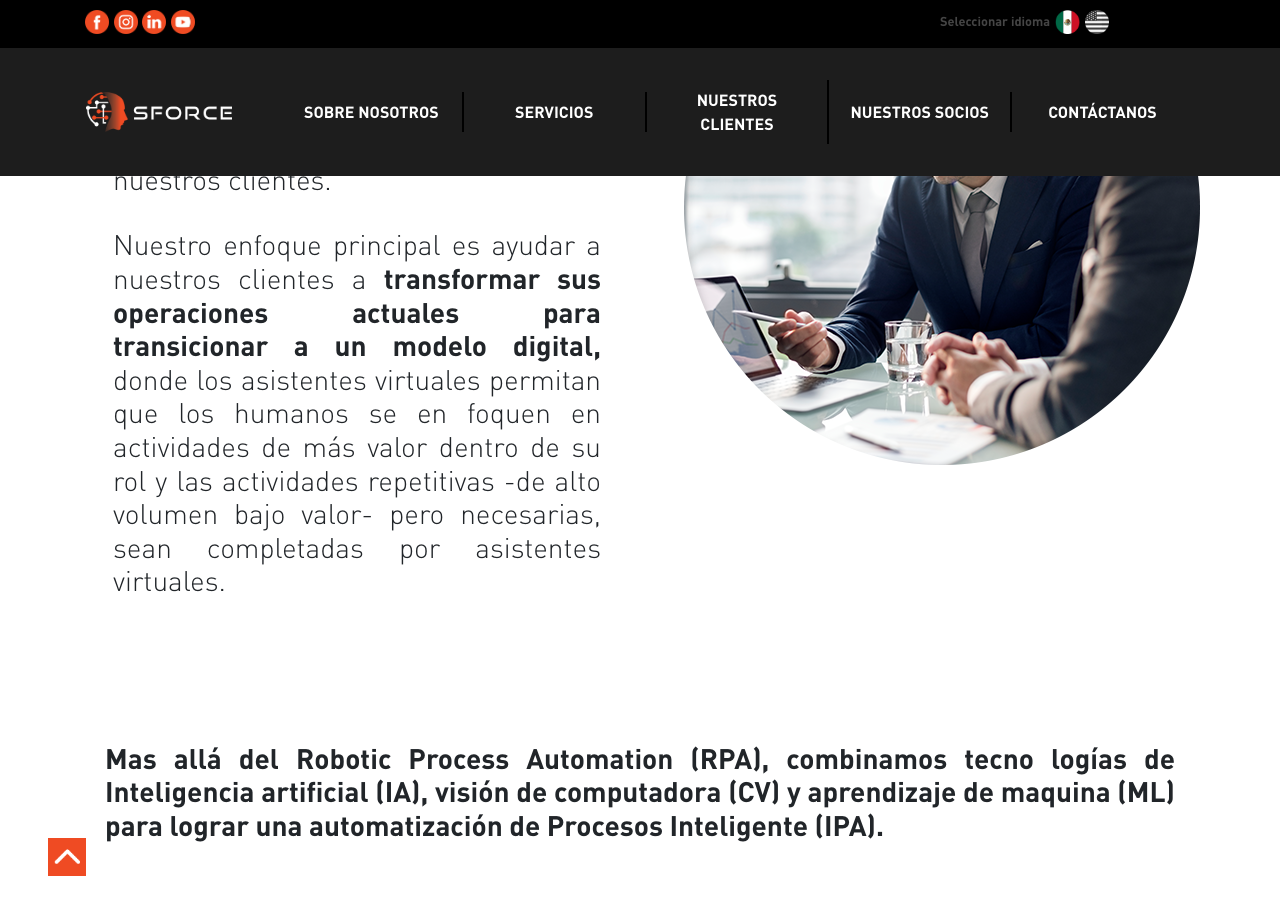
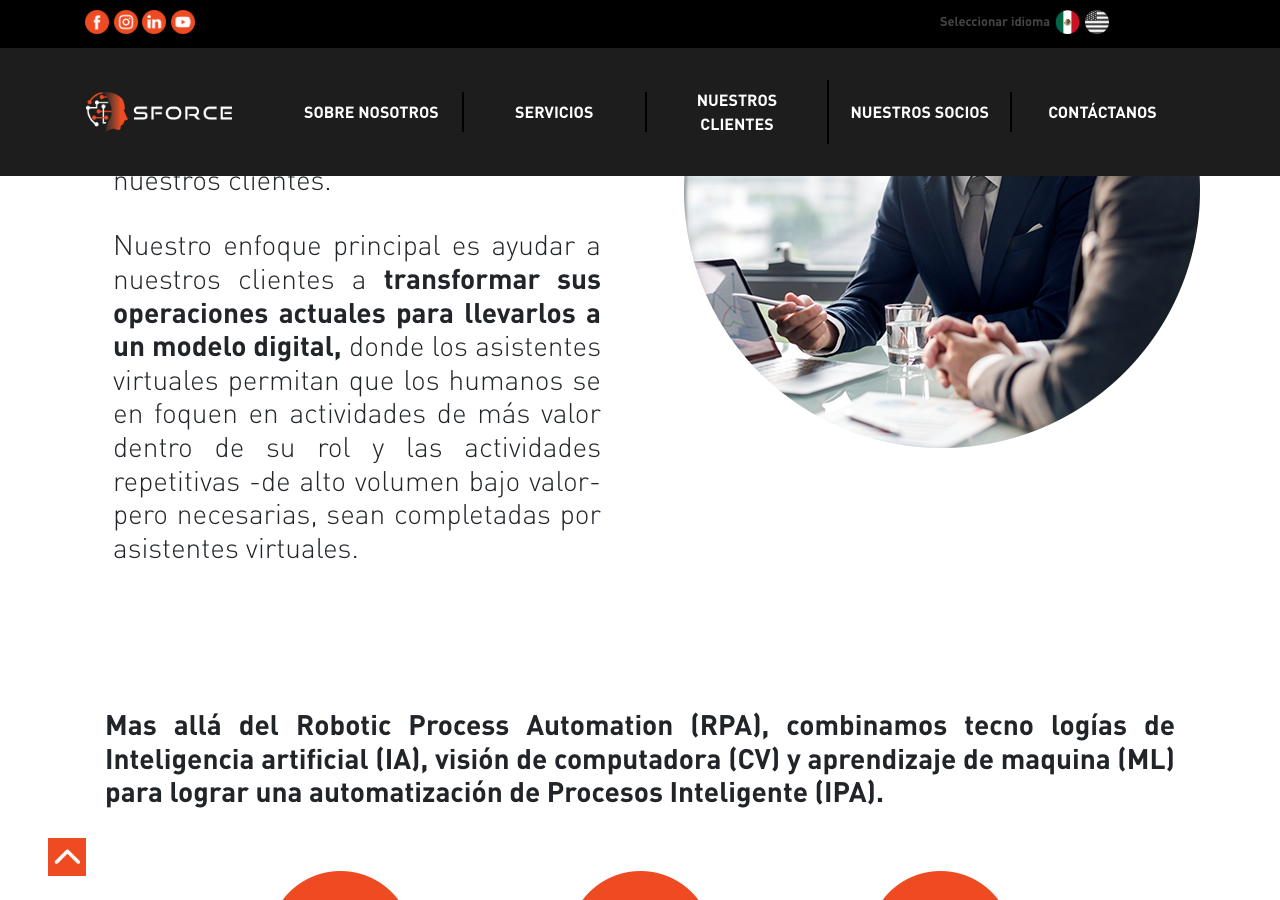
Before and after one commit to smartforcemx/sforce-jekyll, a Jekyll site: the page built from nosotros.html, in a window 1280 px wide and 900 px high, scrolled down 834 px. Built offline with Jekyll 4.4.1, drawn with Linux system fonts in a browser that asks for light colours; nearby versions of some CDN libraries.

Commit message:
Update from Forestry.io Rafael Castañeda Garduño updated _data/about_us_intern.yml

```diff
--- a/_data/about_us_intern.yml
+++ b/_data/about_us_intern.yml
@@ -23,7 +23,7 @@
     en: 'Our focus is to help our customers '
 smart3_1_parrafo:
   texto:
-    es: transformar sus operaciones actuales para transicionar a un modelo digital,
+    es: transformar sus operaciones actuales para llevarlos a un modelo digital,
     en: transform their existing operations and  transition to a digital model,
 smart3_2_parrafo:
   texto:
```
